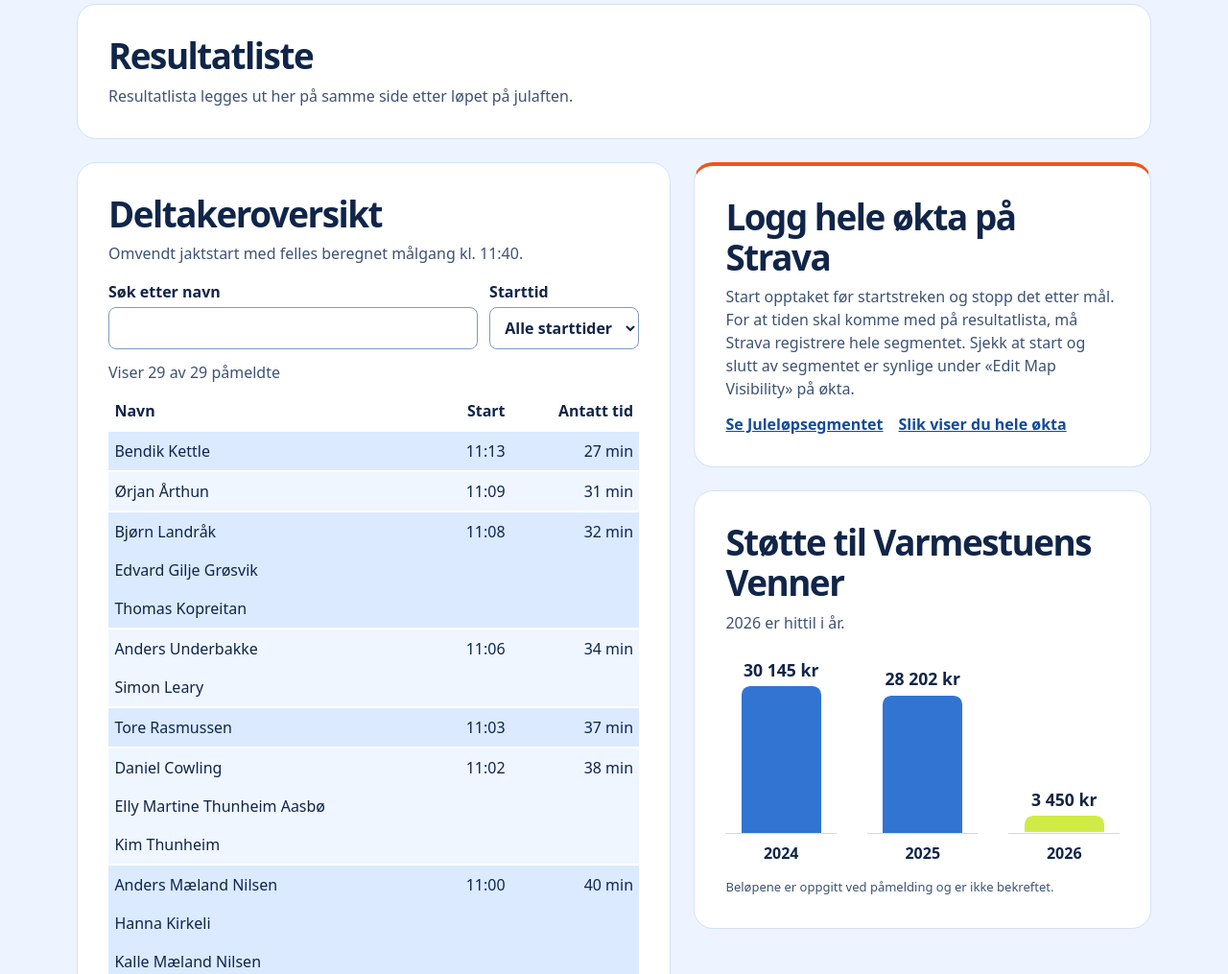
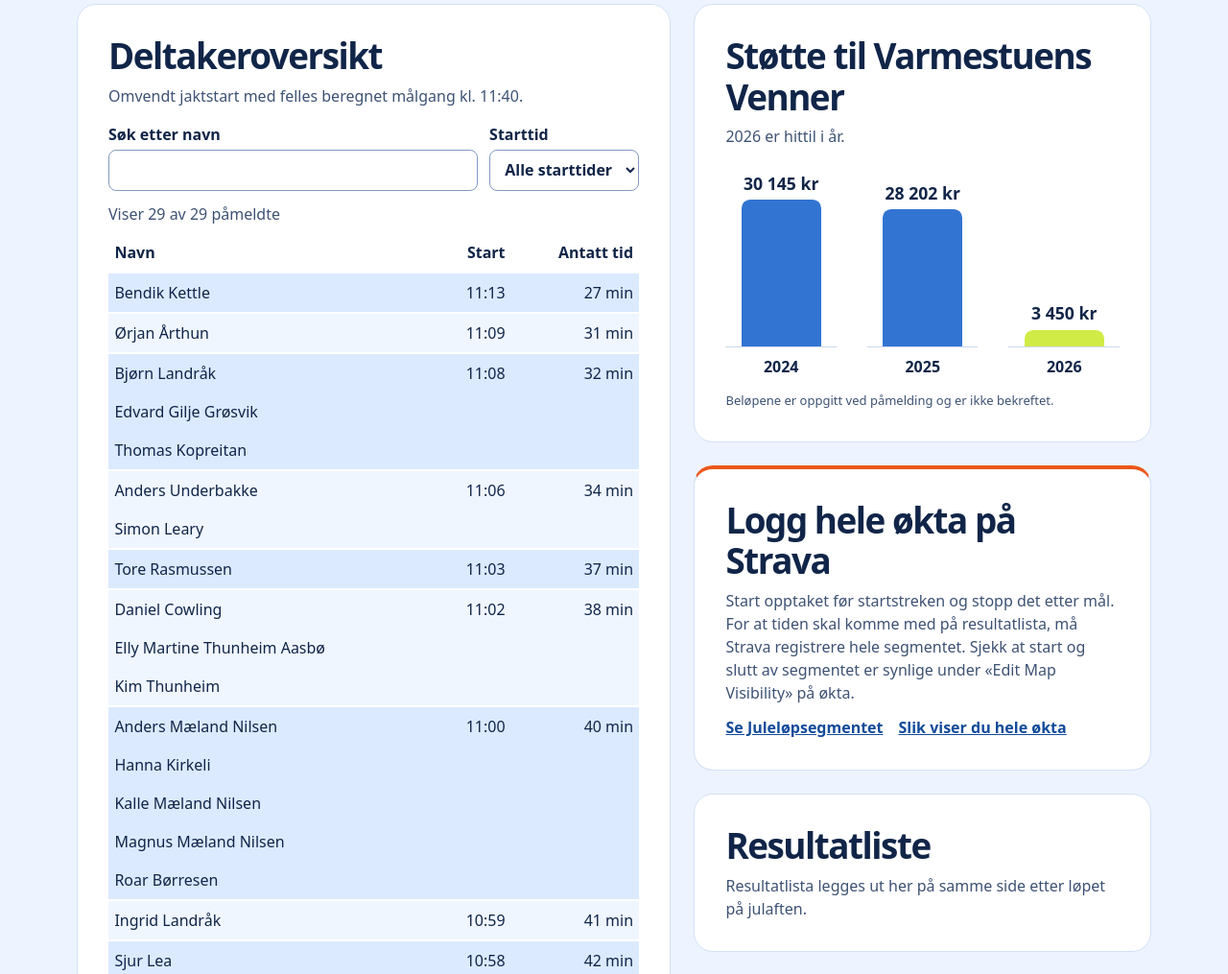
Before and after one commit to team-ryfylke/julelopet, a plain HTML site: page index.html in a window 1280 px wide. Shown: the part 514-1529 px from the top of the page at 96% size. Drawn offline with Linux system fonts and the light colour scheme.

Commit message:
Juster rekkefølgen på rapportseksjonene

```diff
--- a/index.html
+++ b/index.html
@@ -22,7 +22,6 @@
     main { padding: 1.5rem 0 3rem; display: grid; gap: 1.5rem; }
     section { background: #fff; border: 1px solid #d3e1f6; border-radius: 1.25rem; padding: clamp(1rem, 4vw, 2rem); min-width: 0; }
     aside { display: grid; gap: 1.5rem; min-width: 0; }
-    .results { grid-column: 1 / -1; }
     .note { color: #3d5274; margin-top: .5rem; }
     .chart-note { color: #3d5274; font-size: .8125rem; margin-top: .9rem; }
     .strava { border-top: .3rem solid #ed571b; }
@@ -69,10 +68,6 @@
     </div>
   </header>
   <main class="wrap">
-    <section class="results" aria-labelledby="results-title">
-      <h2 id="results-title">Resultatliste</h2>
-      <p class="note">Resultatlista legges ut her på samme side etter løpet på julaften.</p>
-    </section>
     <section aria-labelledby="participants-title">
       <h2 id="participants-title">Deltakeroversikt</h2>
       <p class="note">Omvendt jaktstart med felles beregnet målgang kl. 11:40.</p>
@@ -87,6 +82,12 @@
       </table>
     </section>
     <aside>
+      <section aria-labelledby="donations-title">
+        <h2 id="donations-title">Støtte til Varmestuens Venner</h2>
+        <p class="note">2026 er hittil i år.</p>
+        <div class="chart" id="donations"></div>
+        <p class="chart-note">Beløpene er oppgitt ved påmelding og er ikke bekreftet.</p>
+      </section>
       <section class="strava" aria-labelledby="strava-title">
         <h2 id="strava-title">Logg hele økta på Strava</h2>
         <p class="note">Start opptaket før startstreken og stopp det etter mål. For at tiden skal komme med på resultatlista, må Strava registrere hele segmentet. Sjekk at start og slutt av segmentet er synlige under «Edit Map Visibility» på økta.</p>
@@ -95,11 +96,9 @@
           <a href="https://support.strava.com/en-us/articles/15402012-how-do-i-edit-my-map-visibility-on-strava" target="_blank" rel="noopener">Slik viser du hele økta</a>
         </div>
       </section>
-      <section aria-labelledby="donations-title">
-        <h2 id="donations-title">Støtte til Varmestuens Venner</h2>
-        <p class="note">2026 er hittil i år.</p>
-        <div class="chart" id="donations"></div>
-        <p class="chart-note">Beløpene er oppgitt ved påmelding og er ikke bekreftet.</p>
+      <section aria-labelledby="results-title">
+        <h2 id="results-title">Resultatliste</h2>
+        <p class="note">Resultatlista legges ut her på samme side etter løpet på julaften.</p>
       </section>
     </aside>
     <noscript>Slå på JavaScript for å vise deltakerlisten og støtten.</noscript>
```
